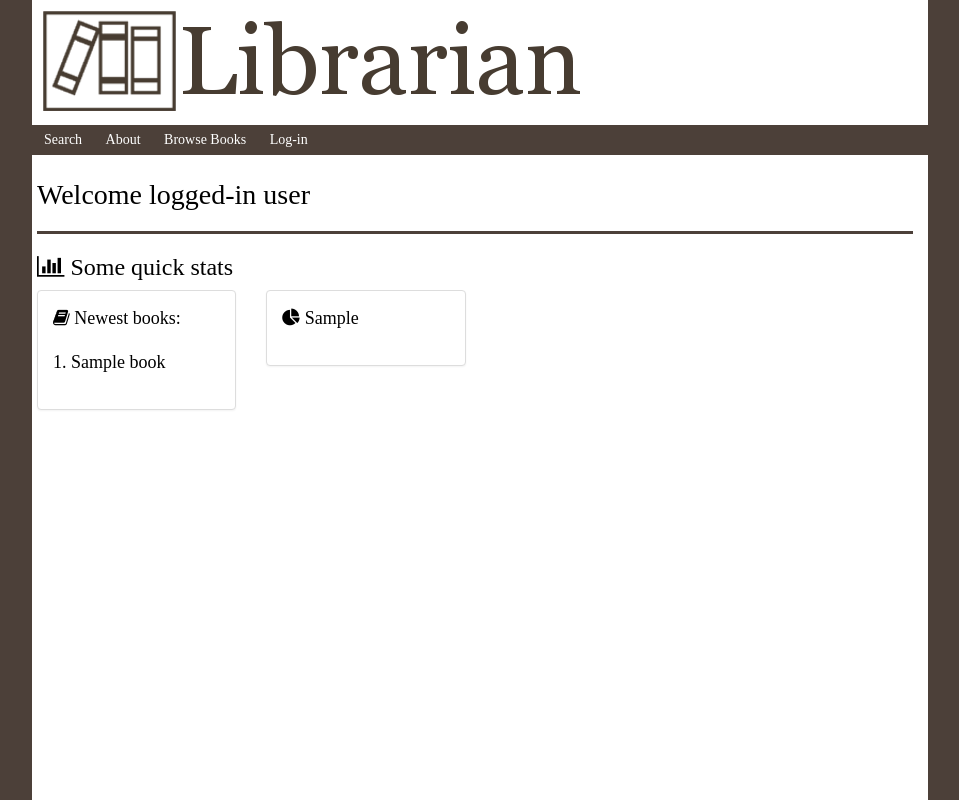
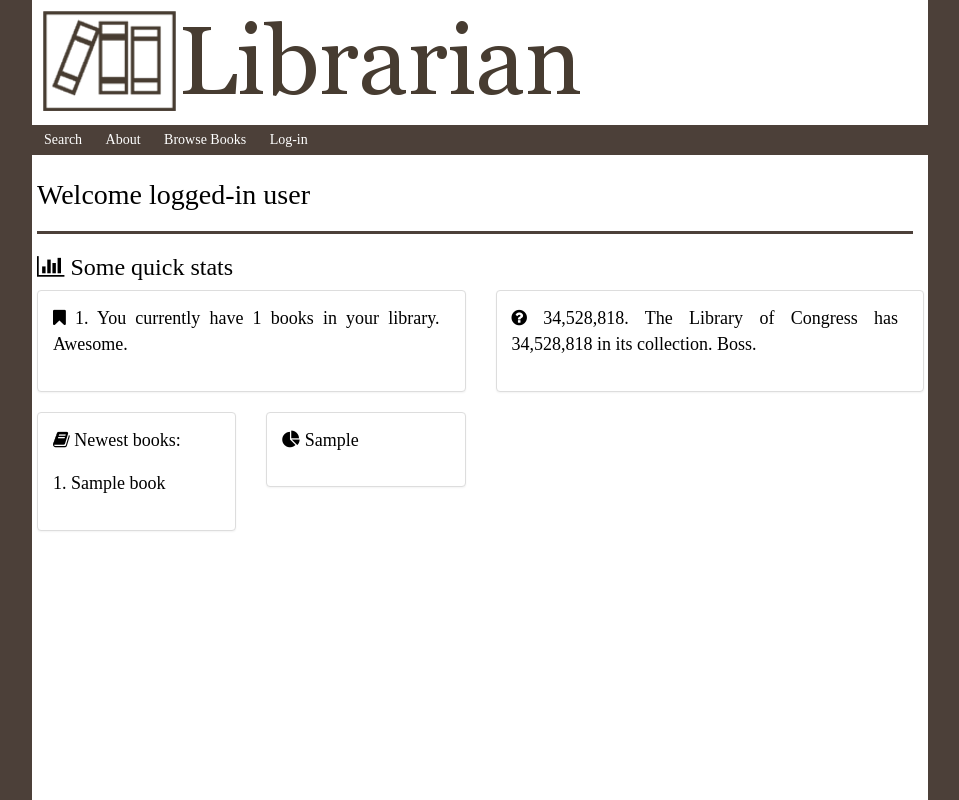
Before and after one commit to skytreader/alexandria, a Python web app: template librarian/templates/dashboard.jinja in a window 1280 px wide. Shown: the whole page, without its empty margins (160-1119 px from the left). Run offline with Jinja, Linux system fonts and the light colour scheme; the template is opened without the code that fills it: most values are stand-ins (such as "Sample title", 1, 10 or a date in 2020); some web fonts are replaced.

Commit message:
Closes #42 with a little extra.

```diff
--- a/librarian/api.py
+++ b/librarian/api.py
@@ -320,6 +320,7 @@ def quick_stats():
     contributors = len(db.session.query(BookContribution).all())
     stats["participants_per_book"] = (contributors / books)
     stats["recent_books"] = get_recent_books()
+    stats["book_count"] = books
     return flask.jsonify(stats)
 
 def search(searchq):
--- a/librarian/controllers.py
+++ b/librarian/controllers.py
@@ -53,7 +53,10 @@ def dash():
 
     recent_books = stats["recent_books"]
 
-    return render_template("dashboard.jinja", contrib_stat=cpb_stat, recent_books=recent_books)
+    book_count = stats["book_count"]
+
+    return render_template("dashboard.jinja", contrib_stat=cpb_stat,
+      recent_books=recent_books, book_count=book_count)
 
 @librarian_bp.route("/logout")
 @login_required
--- a/librarian/templates/dashboard.jinja
+++ b/librarian/templates/dashboard.jinja
@@ -6,6 +6,22 @@
     <h2>
         <i class="fa fa-bar-chart"></i> Some quick stats
     </h2>
+    <div class="row">
+        <div class="col-md-6">
+            <div class="panel panel-default">
+                <div class="panel-body">
+                    <p><i class="fa fa-bookmark"></i> {{ book_count }}. You currently have {{ book_count }} books in your library. Awesome.</p>
+                </div>
+            </div>
+        </div>
+        <div class="col-md-6">
+            <div class="panel panel-default">
+                <div class="panel-body">
+                    <p><i class="fa fa-question-circle"></i> 34,528,818. The Library of Congress has 34,528,818 in its collection. Boss.</p>
+                </div>
+            </div>
+        </div>
+    </div>
     <div class="row">
         <div class="col-md-3">
             <div class="panel panel-default">
```
